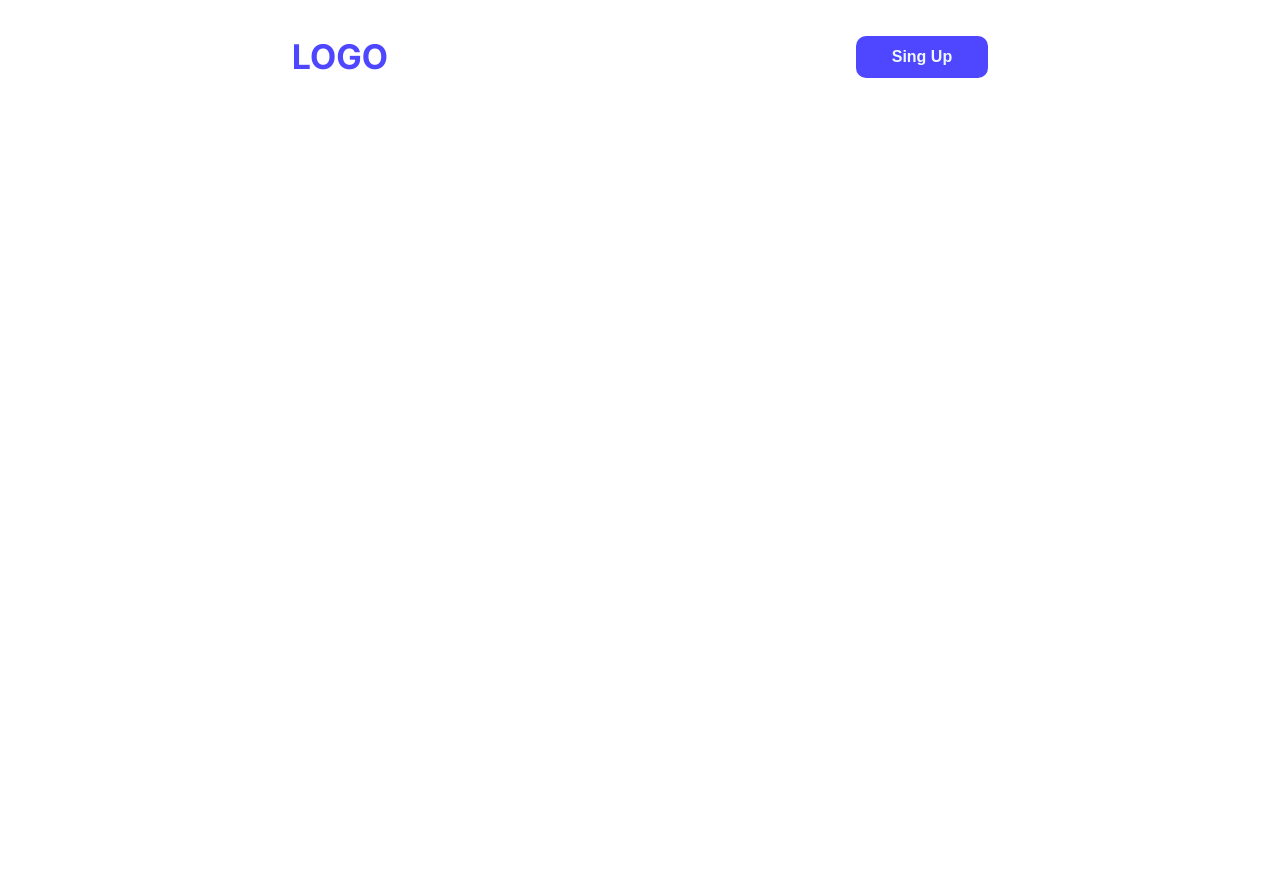
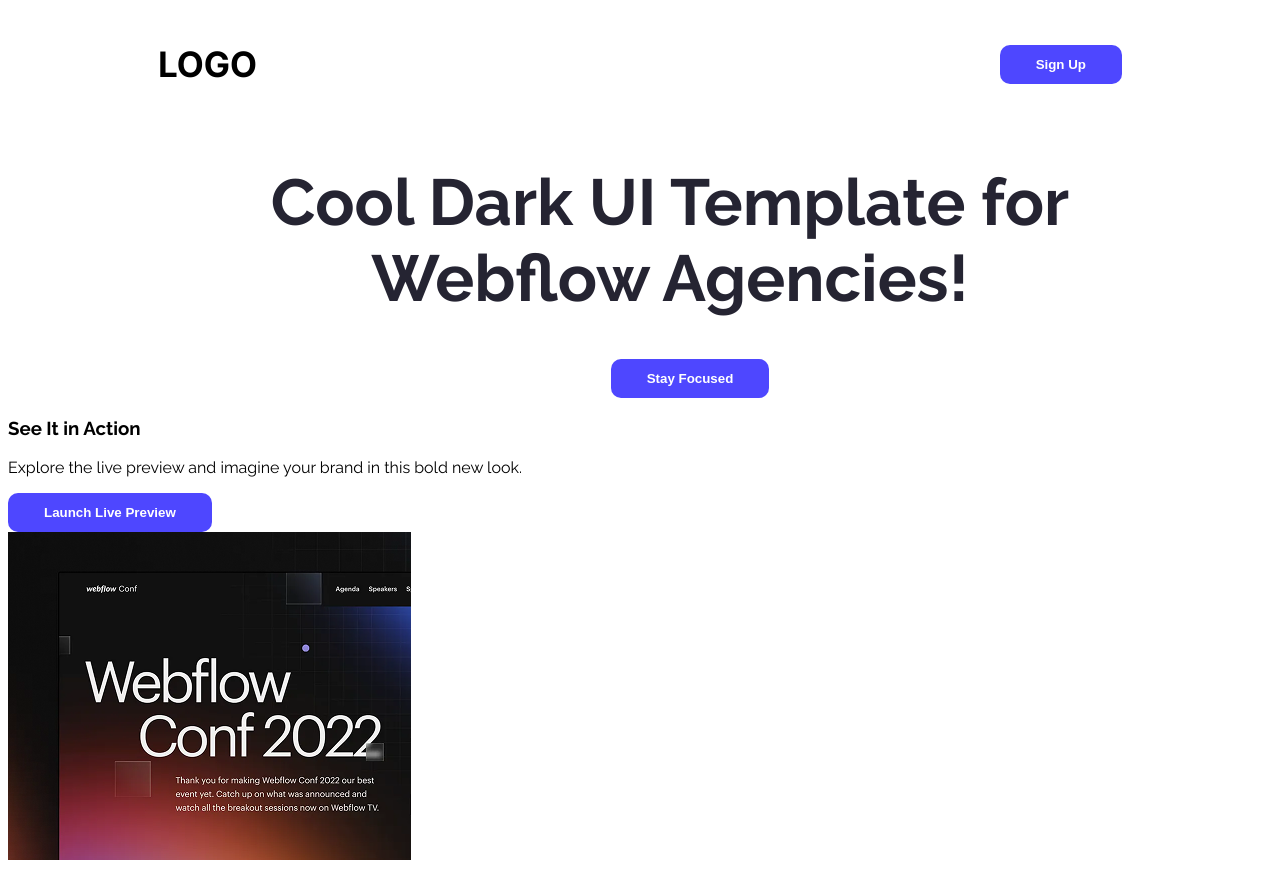
Before and after one commit to NavidNoman/My-1st-acc, a plain HTML site: page index.html in a window 1280 px wide. Before the commit the page ends 800 px from the top, so only its background shows below. Drawn offline with Linux system fonts and the light colour scheme.

Commit message:
commit for banner

```diff
--- a/index.html
+++ b/index.html
@@ -9,15 +9,32 @@
 <link href="https://fonts.googleapis.com/css2?family=Inter:ital,opsz,wght@0,14..32,100..900;1,14..32,100..900&family=Raleway:ital,wght@0,100..900;1,100..900&display=swap" rel="stylesheet">
     <link rel="stylesheet" href="/style.css/index.css">
 </head>
-<body >
+<body class="font2">
     <header>
-          <nav class="font1">
-                <h2>LOGO</h2>
-                <li ><a href=""><button class="btn">Sing Up</button></a></li>
-          </nav>
+        <nav class="font1">
+           <h3 class="nav-title">LOGO</h3>
+           <ul>
+            <li><a href=""><button class="btn">Sign Up</button></a></li>
+           </ul>
+        </nav>
+        <div class="banner">
+            <h1>Cool Dark UI Template for Webflow Agencies!</h1>
+            <ul>
+                <li><a href=""><button class="btn">Stay Focused</button></a></li>
+            </ul>
+        </div>
     </header>
     <main>
-
+         <section class="about">
+             <div class="frame">
+                <div class="frame-1st">
+                    <h3 class="frame-title">See It in Action</h3>
+                    <p >Explore the live preview and imagine your brand in this bold new look.</p>
+                    <li><a href=""><button class="btn">Launch Live Preview</button></a></li>
+                </div>
+                <img class="frame-img" src="Assets/wc-mini.png" alt="">
+             </div>
+         </section>
     </main>
     <footer>
 
--- a/style.css/index.css
+++ b/style.css/index.css
@@ -6,33 +6,69 @@
 }
 
 
-/* .font2 {
+.font2 {
   font-family: "Raleway", sans-serif;
   font-optical-sizing: auto;
   font-weight: auto;
   font-style: normal;
-} */
+}
 
+/* common style */
 .btn{
-    background-color: #4E47FF;
+    background-color:#4E47FF;
+    font-weight: bold;
+    color: white;
+    padding:12px 36px;
     border-radius: 10px;
     border-style: none;
-    padding: 12px 36px;
-    font-size: 16px;
-    font-weight: bold;
-    color: aliceblue;
+
+}
+.dark2{
+    color:#252432 ;
 }
 
-nav h2{
-font-size: 34px;
-color:#4E47FF;
+/* nav style */
+nav{
+display: flex;
+justify-content: space-between;
+align-items: center;
+margin: 0 150px 0 150px;
 }
-nav{
-    display: flex;
-    justify-content: space-around;
-    align-items: center;
-    margin: 0px 50px 0px 50px;
+nav li {
+    list-style: none;
+    font-size: 16px;
+
 }
-nav li{
+.banner li{
     list-style: none;
 }
+.nav-title{
+    font-weight: bold;
+    font-size: 35px;
+}
+.banner{
+    text-align: center;
+    padding:0 200px 0 260px ;
+}
+.banner h1{
+    font-size: 65px;
+    color:#252432;
+}
+
+section li{
+    list-style: none;
+}
+/* .frame{
+    display: flex;
+
+} */
+.frame-1st{
+     justify-content:center;
+
+}
+.frame-title{
+
+}
+.frame-img{
+
+}
```
Also changed, not shown: Assets/Assets/Hero-bg.png (added), Assets/Assets/avatar.png (added), Assets/Assets/icon-star.png (added), Assets/Assets/wc-big.png (added), Assets/Assets/wc-mini.png (added), Assets/Hero-bg.png (added), Assets/avatar.png (added), Assets/icon-star.png (added), Assets/wc-big.png (added), Assets/wc-mini.png (added).
